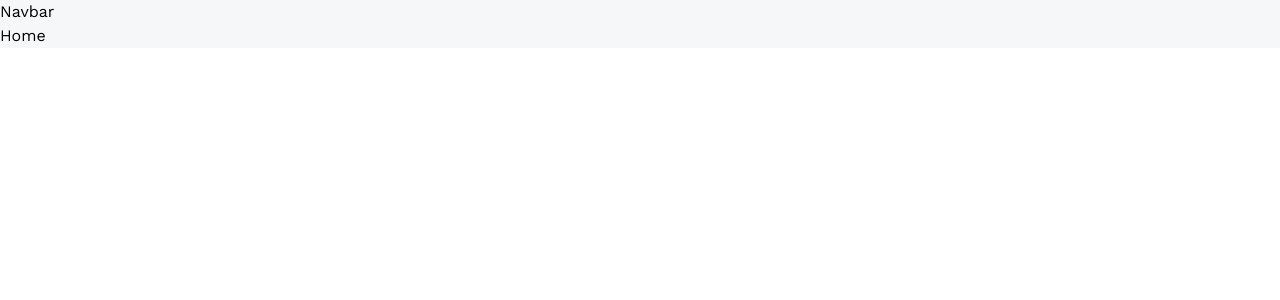
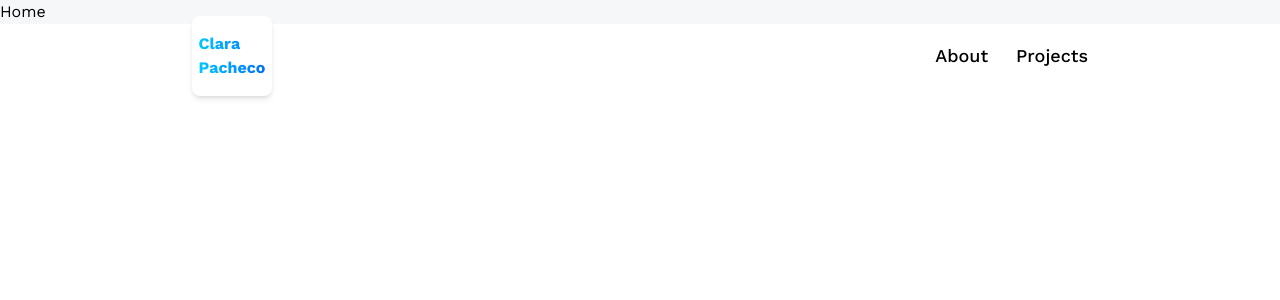
Before and after one commit to Clara-Pacheco/dev-3D-portfolio, a React (Vite) app: page / in a window 1280 px wide. Shown: the top 300 px of the page. Built offline with nearby package versions, Linux system fonts and the light colour scheme.

Commit message:
Update importation for pages components Home, About, Contact and Projects

```diff
--- a/src/App.jsx
+++ b/src/App.jsx
@@ -5,13 +5,14 @@ import { Home } from "./components/Home";
 import { About } from "./components/About";
 import { Contact } from "./components/Contact";
 import { Projects } from "./components/Projects";
+import { Navbar } from "./components/Navbar";
 
 export const App = () => {
   return (
     <>
       <main className="bg-slate-300/20">
         <Router>
-          Navbar
+          <Navbar />
           <Routes>
             <Route path="/" element={<Home />} />
             <Route path="/about" element={<About />} />
```
